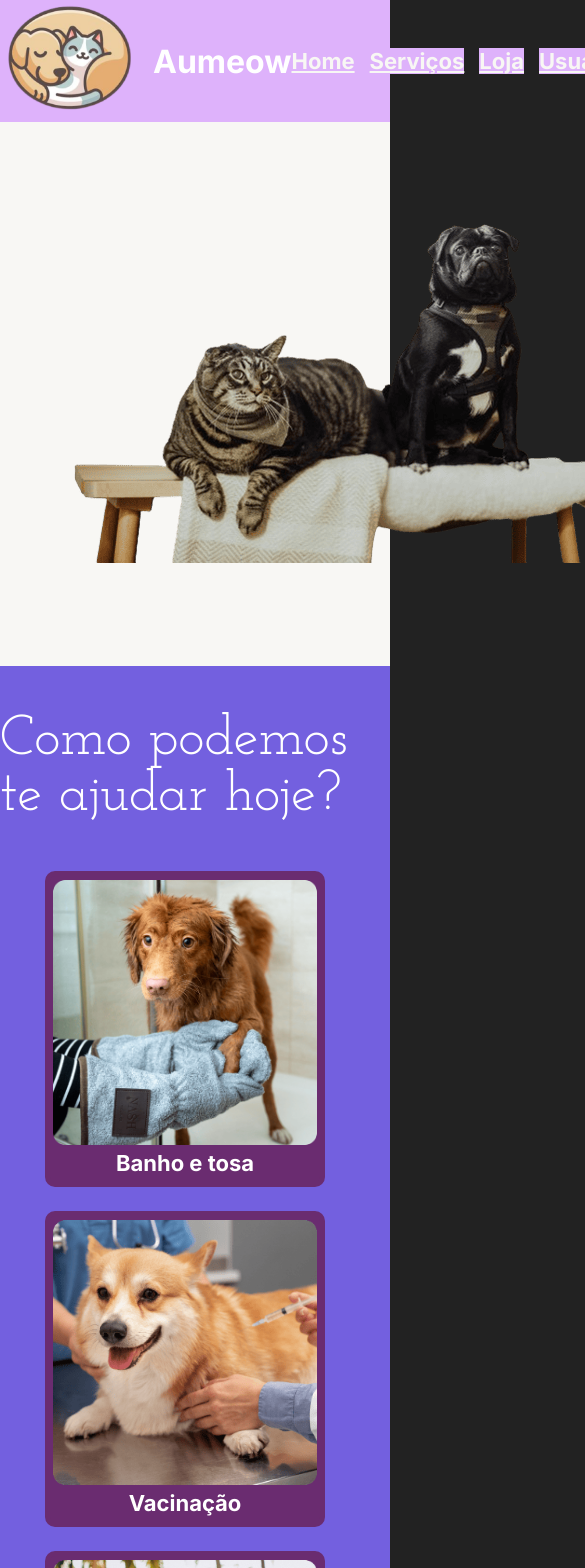
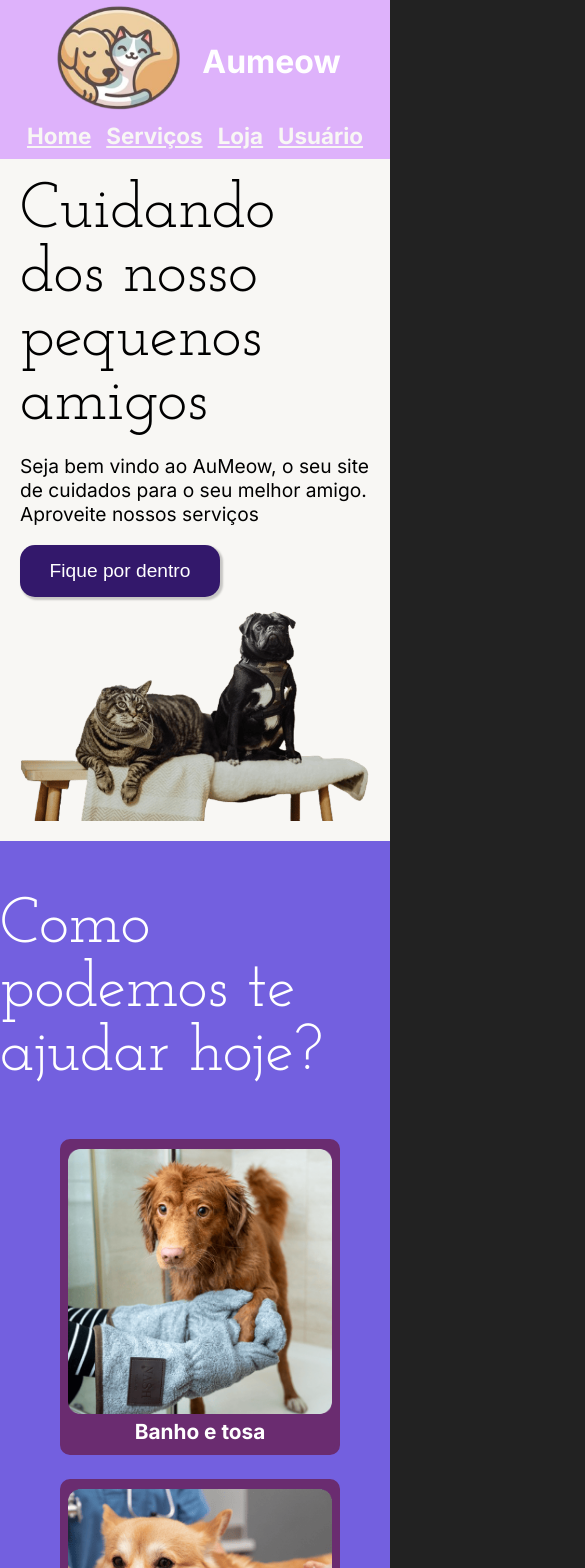
Before and after one commit to lucasshibata/aumeow_web, a React (Create React App) app: page / in a window 390 px wide. Shown: the top 1568 px of the page, 585 px wide, since content can reach past the window. Built offline with nearby package versions, Linux system fonts and the light colour scheme.

Commit message:
problemas de responsividade na tela principal resolvidos

```diff
--- a/src/App.css
+++ b/src/App.css
@@ -1,7 +1,5 @@
 .App{
-    display: flex;
-    height: 100vh;
-    flex-wrap: wrap;
-    flex-grow: 1;
+    width: '100%';
+    height: '100%';
     font-family: "Inter", sans-serif;
 }
--- a/src/components/layout/Footer.tsx
+++ b/src/components/layout/Footer.tsx
@@ -7,15 +7,14 @@ export default function Footer(){
         backgroundColor: '#DEB2FB',
         display: 'flex',
         justifyContent: 'center',
-
+        flexWrap:"wrap",
+        width:'100%'
     }
     const stylesContent:React.CSSProperties = {
         display:'flex',
         flexDirection: "column",
         alignItems:"center",
-        flexGrow: 1,
         flex: '30%',
-        boxSizing: 'border-box'
     }
     const stylesText:React.CSSProperties = {
         color: 'white'
--- a/src/components/layout/Header.tsx
+++ b/src/components/layout/Header.tsx
@@ -3,35 +3,35 @@ import RenderLogo from "../layout/RenderLogo";
 import {Link} from "react-router-dom";
 
 export default function Header(){
-    const styles = {
-        container:{
+    const stylesContainer:React.CSSProperties = {
         backgroundColor: '#DEB2FB',
         display: 'flex',
-            justifyContent: 'space-around'
-        },
-        content:{
+        justifyContent: 'space-around',
+        flexWrap:"wrap",
+        paddingBottom:10
+    }
+    const stylesContent:React.CSSProperties = {
         display:'flex',
         alignItems: 'center',
         justifyContent: 'center',
         gap:15,
-        },
-        texto:{
-            color: 'white'
+        flexWrap:'wrap'
     }
+    const stylesText:React.CSSProperties = {
+        fontSize:'1.4rem'
     }
     return(
-        <header className="Header" style={styles.container}>
-            <div style={styles.content}>
+        <header className="Header" style={stylesContainer}>
+            <div style={stylesContent}>
                 <RenderLogo/>
                 <h1>Aumeow</h1>
             </div>
-            <div style={styles.content}>
-                <Link to="/Login" className="btn_home">Home</Link>
-                <Link to="/Login" className="btn_servicos">Serviços</Link>
-                <Link to="/Login" className="btn_loja">Loja</Link>
-                <Link to="/Login" className="btn_usuario">Usuário</Link>
+            <div style={stylesContent}>
+                <Link to="/Login" className="btn_home" style={stylesText}>Home</Link>
+                <Link to="/Login" className="btn_servicos" style={stylesText}>Serviços</Link>
+                <Link to="/Login" className="btn_loja" style={stylesText}>Loja</Link>
+                <Link to="/Login" className="btn_usuario" style={stylesText}>Usuário</Link>
             </div>
-
         </header>
     )
 };
--- a/src/components/routes/Navigation.css
+++ /dev/null
@@ -1,6 +0,0 @@
-.Navigation{
-    display: flex;
-    flex-grow: 1;
-    height: '100%';
-    width: '100%';
-}
--- a/src/components/routes/Navigation.tsx
+++ b/src/components/routes/Navigation.tsx
@@ -1,6 +1,5 @@
 import React from 'react';
 import {Route, Routes} from'react-router-dom';
-import './Navigation.css';
 
 import CreateUser from '../screens/CreateUser';
 import CadastroDono from '../screens/CadastroDono';
@@ -16,8 +15,12 @@ import EspecificProduct from '../screens/EspecificProduct';
 import TelaInicial from '../screens/TelaInicial';
 
 export default function Navigation(props:any){
+	const styles:React.CSSProperties = {
+		width: '100%',
+		height: '100%'
+	}
     return(
-		<div className='Navigation'>
+		<div className='Navigation' style={styles}>
 			<Routes>
 				<Route path='/' element={<TelaInicial/>}/>
 				<Route path='/CreateUser' element={<CreateUser firebase={props.firebase}/>}/>
--- a/src/components/screens/TelaInicial.css
+++ b/src/components/screens/TelaInicial.css
@@ -1,14 +1,13 @@
-.TelaInicial{
-    display: flex;
-    flex-direction: column;
-    width: 100vw;
+.TelaInicial {
+    width: '100%';
+    height: '100%';
 }
 .TelaInicial .Header .btn_home, .btn_loja, .btn_servicos, .btn_usuario{
     background-color: #DEB2FB;
     display: flex;
     justify-content: center;
     font-weight: bold;
-  font-size: 22px;
+    font-size: 1rem;
     color: #F8F7F4;
 }
 .TelaInicial .Footer{
@@ -21,29 +20,45 @@
     display: flex;
     justify-content: center;
     align-items: center;
-    gap: 100px;
+    flex-wrap: wrap;
+    gap: 3vw;
+    padding: 20px;
+}
+.TelaInicial .Article1 .imgDogCat{
+    display: flex;
+    width: auto;
+    height: auto;
 }
 .TelaInicial .Article1 .Div1{
     color: black;
+    display: flex;
+    flex-direction: column;
 }
 .TelaInicial .Article1 .Div1 .btn_div1{
     background-color: #33186B;
+    transition: 0.4s;
     border: 0;
-    width: 8vw;
-    height: 7vh;
+    width: 200px;
+    height: auto;
+    padding: 15px;
     color: white;
-    font-size: 18px;
+    font-size: 1.2rem;
     border-radius: 15px;
     box-shadow: 2px 2px 2px 1px rgba(0, 0, 0, 0.2);
 }
+.TelaInicial .Article1 .Div1 .btn_div1:active {
+    background-color: #34186b57; /* Cor transparente no clique */
+    color: #33186B; /* Mantém a cor do texto visível */
+  }
 .TelaInicial .Article1 .Div1 h1{
     font-family: "Josefin Slab", serif;
-    font-size: 56px;
+    font-size: 4em;
     font-weight: normal;
+    margin: 0;
 }
 .TelaInicial .Article1 .Div1 p{
     font-family: "Inter", sans-serif;
-    font-size: 20px;
+    font-size: 1.2rem;
     font-weight: normal;
 }
 
@@ -55,19 +70,19 @@
 }
 .TelaInicial .Article2 h1{
     font-family: "Josefin Slab", serif;
-    font-size: 56px;
+    font-size: 4rem;
     font-weight: normal;
 }
 .TelaInicial .Article2 .FlatList{
     display: flex;
     flex-direction: row;
     justify-content: space-around;
-    width: 100%;
+    width: 100vw;
     flex-wrap: wrap;
     margin-bottom: 15px;
 }
 .TelaInicial .Article2 .FlatList .tituloImgMenu{
-    font-size: 22px;
+    font-size: 1.3rem;
     color: white;
     text-align: center;
 }
@@ -82,17 +97,15 @@
 }
 .TelaInicial .Article3 .Div2 h1{
     font-family: "Josefin Slab", serif;
-  font-size: 56px;
+    font-size: 4rem;
     font-weight: normal;
 }
-
-/* Animação Article2 */
 .card {
     width: 300px;
     height: 340px;
-    perspective: 1000px;
+    display: flex;
+    justify-content: center;
 }
-
 .card-inner {
     width: 90%;
     height: 90%;
@@ -100,13 +113,10 @@
     transform-style: preserve-3d;
     transition: transform 0.700s;
 }
-
 .card:hover .card-inner {
     transform: rotateY(180deg);
 }
-
-  .card-front,
-  .card-back {
+.card-front, .card-back {
     position: absolute;
     width: 100%;
     height: 100%;
@@ -117,27 +127,23 @@
     align-items: center;
     justify-content: center;
 }
-
 .card-front {
     background-color: #6A2C70;
     color: #fff;
     border: 5px solid #6A2C70;
 }
-
 .card-front img {
     width: 98%;
     height: auto;
     border-radius: 10px;
     margin-top: 20px;
 }
-
 .card-back {
     background-color: #F8F7F4;
-    color: #fff;
+    color: #000000;
     border: 5px solid #6A2C70;
     transform: rotateY(180deg);
 }
-
 .tituloImgMenu {
     font-size: 18px;
     font-weight: bold;
--- a/src/components/screens/TelaInicial.tsx
+++ b/src/components/screens/TelaInicial.tsx
@@ -1,29 +1,23 @@
-import React from "react";
 import "./TelaInicial.css";
-import { useNavigate } from "react-router-dom";
 import Header from "../layout/Header";
 import Footer from "../layout/Footer";
 import cachorroGato from "../../assets/cachorro_e_gato.png";
-import TouchableOpacity from "../layout/TouchableOpacity";
-
 import navImg1 from "../../assets/banho_doguinho.png";
 import navImg2 from "../../assets/corgi_vacina.png";
 import navImg3 from "../../assets/cachorro_piscina.png";
 import navImg4 from "../../assets/cachorro_grade.png";
 import navImg5 from "../../assets/dog_loja.png";
+import { useNavigate } from "react-router-dom";
 
 export default function TelaInicial(){
     const data = [
-        { id:1, titleNav: 'Banho e tosa', srcImg:navImg1, navegacao:'soos'},
-        { id:2, titleNav: 'Vacinação', srcImg:navImg2, navegacao:'soos' },
-        { id:3, titleNav: 'Hospedagem', srcImg:navImg3, navegacao:'soos' },
-        { id:4, titleNav: 'Denúncia', srcImg:navImg4, navegacao:'soos' },
-        { id:5, titleNav: 'Lojinha', srcImg:navImg5, navegacao:'soos' },
+        { id:1, titleNav: 'Banho e tosa', srcImg:navImg1, detalhes:"detalhes sobre banho e tosa" },
+        { id:2, titleNav: 'Vacinação', srcImg:navImg2, detalhes:"detalhes sobre vacinação" },
+        { id:3, titleNav: 'Hospedagem', srcImg:navImg3, detalhes:"detalhes sobre Hospedagem" },
+        { id:4, titleNav: 'Denúncia', srcImg:navImg4, detalhes:"detalhes sobre Denúncia" },
+        { id:5, titleNav: 'Loja', srcImg:navImg5, detalhes:"detalhes sobre a Loja" },
     ];
-    const navigate = useNavigate();
-    function função_qualquer(){
-
-    }
+    const navigate = useNavigate()
     return(
         <div className="TelaInicial">
             <Header/>
@@ -34,24 +28,16 @@ export default function TelaInicial(){
                         <h1>Cuidando dos nosso pequenos amigos</h1>
                         <p>Seja bem vindo ao AuMeow, o seu site de cuidados para o seu melhor amigo.
                         Aproveite nossos serviços</p>
-                        <button className="btn_div1">Fique por dentro</button>
+                        <button className="btn_div1" onClick={()=>navigate("/Login")}>Fique por dentro</button>
                     </div>
-                    <div>
-                        <img src={cachorroGato} alt="imagem de cachorro e gato" />
+                    <div className="imgDogCat">
+                        <img src={cachorroGato} alt="imagem de cachorro e gato" style={{flex:1, width:'100%', height:'100%'}}/>
                     </div>
                 </article>
                 {/* =============================================================== */}
                 <article className="Article2">
                     <h1>Como podemos te ajudar hoje?</h1>
                     <div className="FlatList">
-                        {/* {data.map(item => (
-                            <div key={item.id}>
-                                <TouchableOpacity onClick={()=>navigate(item.navegacao)}>
-                                    <img src={item.srcImg} alt={item.titleNav} style={{ width: 338, height: 338 }}/>
-                                    <p className="tituloImgMenu">{item.titleNav}</p>
-                                </TouchableOpacity>
-                            </div>
-                        ))} */}
                         {data.map(item => (
                             <div key={item.id} className="card">
                                 <div className="card-inner">
@@ -60,7 +46,7 @@ export default function TelaInicial(){
                                         <p className="tituloImgMenu">{item.titleNav}</p>
                                     </div>
                                     <div className="card-back">
-                                        <p>Mais detalhes sobre {item.titleNav}</p> {/* Conteúdo do VERSO do card */}
+                                        <p>{item.detalhes}</p>
                                     </div>
                                 </div>
                             </div>
@@ -76,6 +62,5 @@ export default function TelaInicial(){
             </main>
             <Footer/>
         </div>
-
     )
 }
--- a/src/index.css
+++ b/src/index.css
@@ -1,5 +1,8 @@
 body{
     background-color: #222;
     color: white;
-    margin: 0px;
+    margin: 0;
+    width: 100vw;
+    height: 100vh;
+    overflow-x: hidden;
 }
```
Lines whose indentation alone changed are shown as unchanged.
